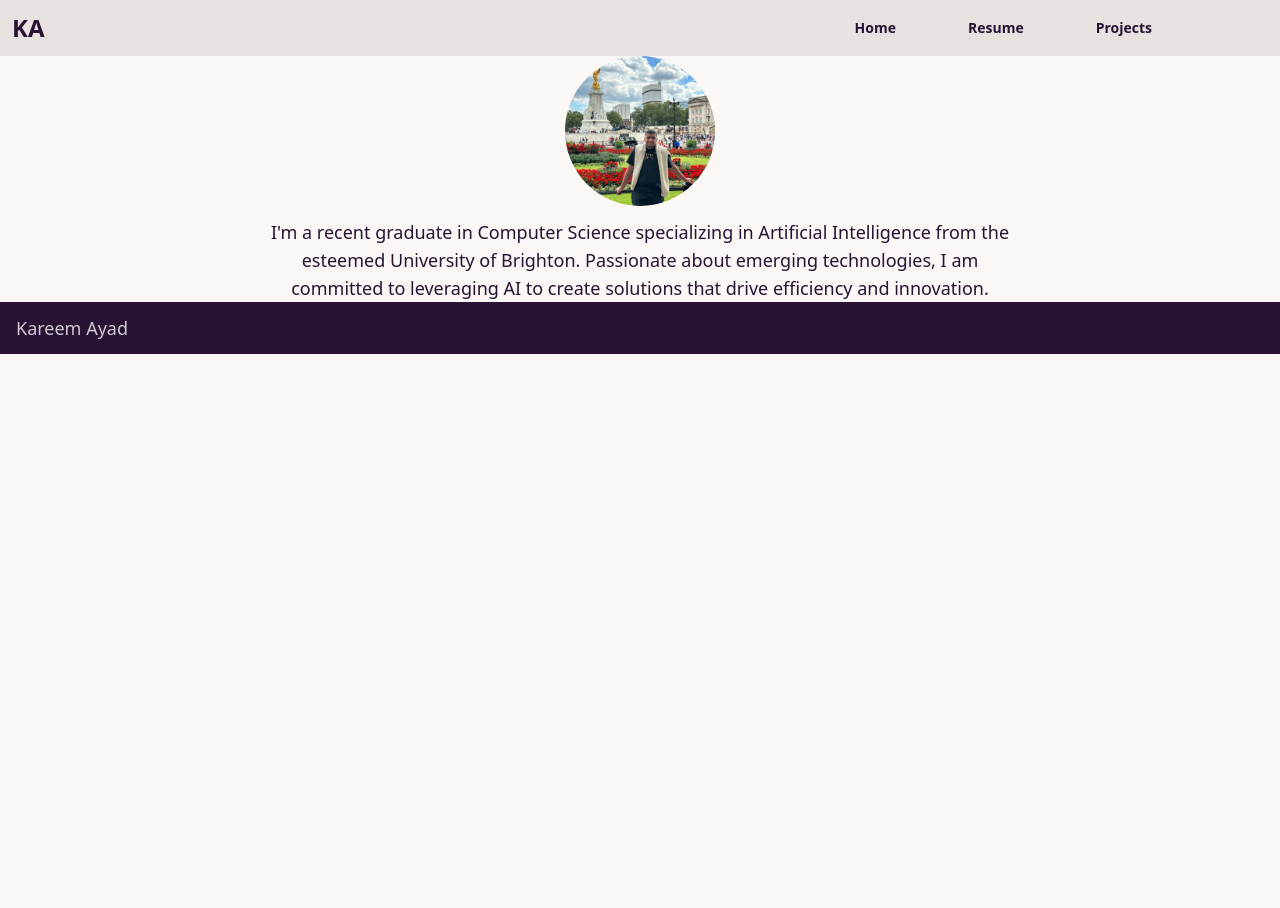
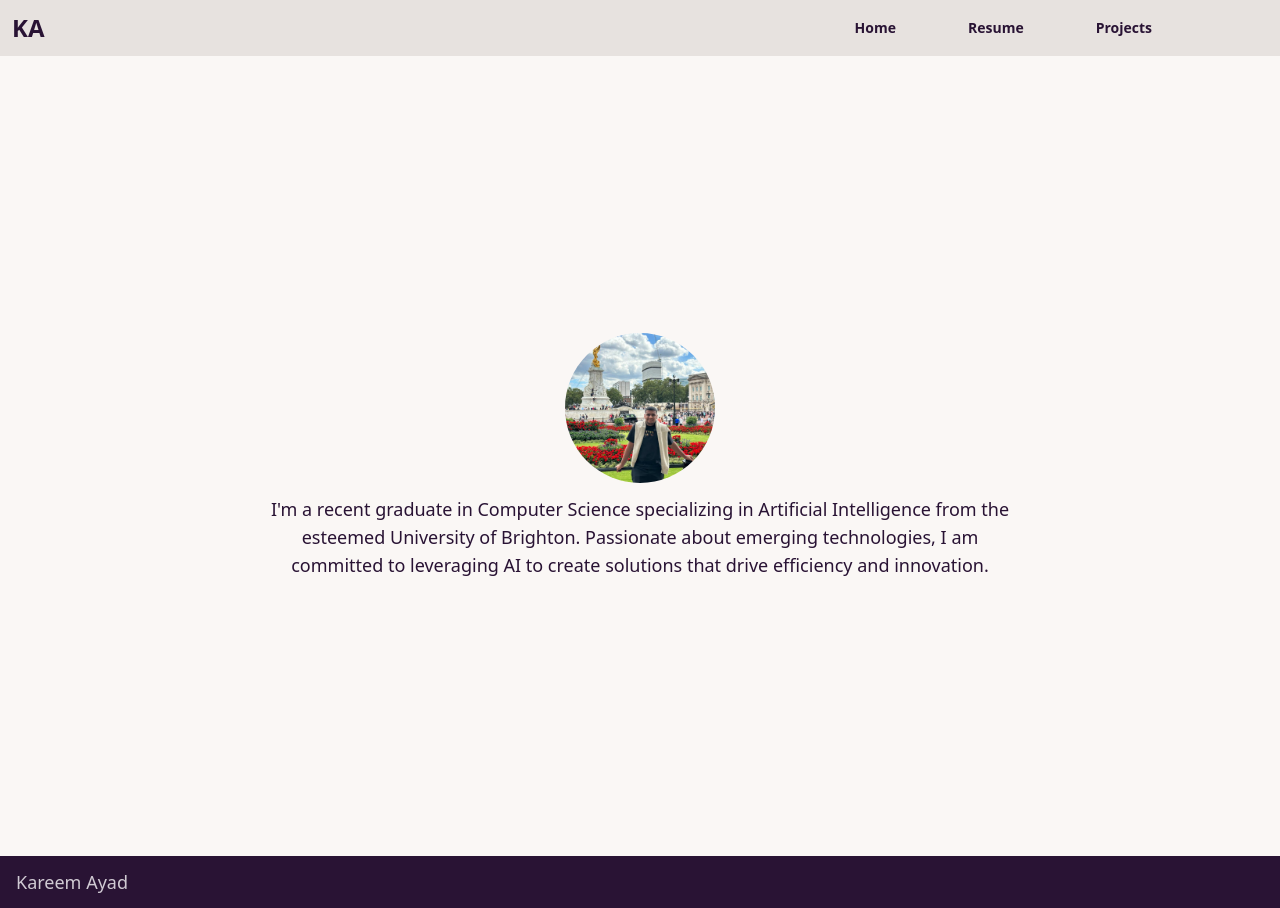
Before and after one commit to Kareemayad/Svelte_Portfolio, a SvelteKit app: page / in a window 1280 px wide. Before the commit the page ends 800 px from the top, so only its background shows below. Built offline with nearby package versions, Linux system fonts and the light colour scheme; what tailwind-icones-plugin would draw is missing.

Commit message:
Make project cards page Fixes #13

```diff
--- a/src/routes/(index)/+page.svelte
+++ b/src/routes/(index)/+page.svelte
@@ -1,4 +1,4 @@
-<div class="w-full h-full flex justify-center items-center flex-col gap-3 px-3">
+<div class="w-full flex justify-center items-center flex-col gap-3 px-3 min-h-screen">
 	<div class="avatar flex">
 		<div class=" w-full max-w-[150px] rounded-full">
 			<img alt="Sorty" src="Sorty.jpeg" />
--- a/src/routes/+layout.svelte
+++ b/src/routes/+layout.svelte
@@ -4,7 +4,7 @@
 	import Footer from '$lib/components/layout/Footer.svelte';
 </script>
 
-<div class="flex flex-col !min-h-screen">
+<div class="flex flex-col min-h-screen">
 	<Header />
 	<div class="h-full">
 		<slot />
```
